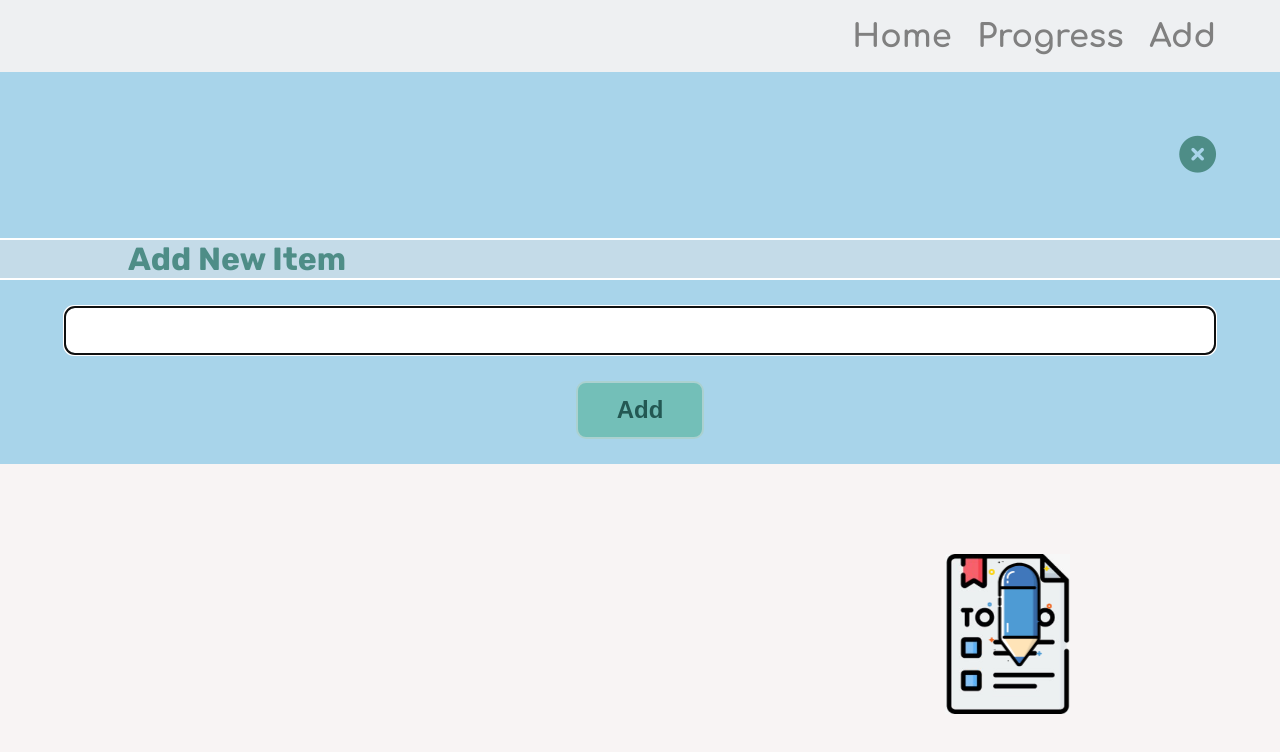
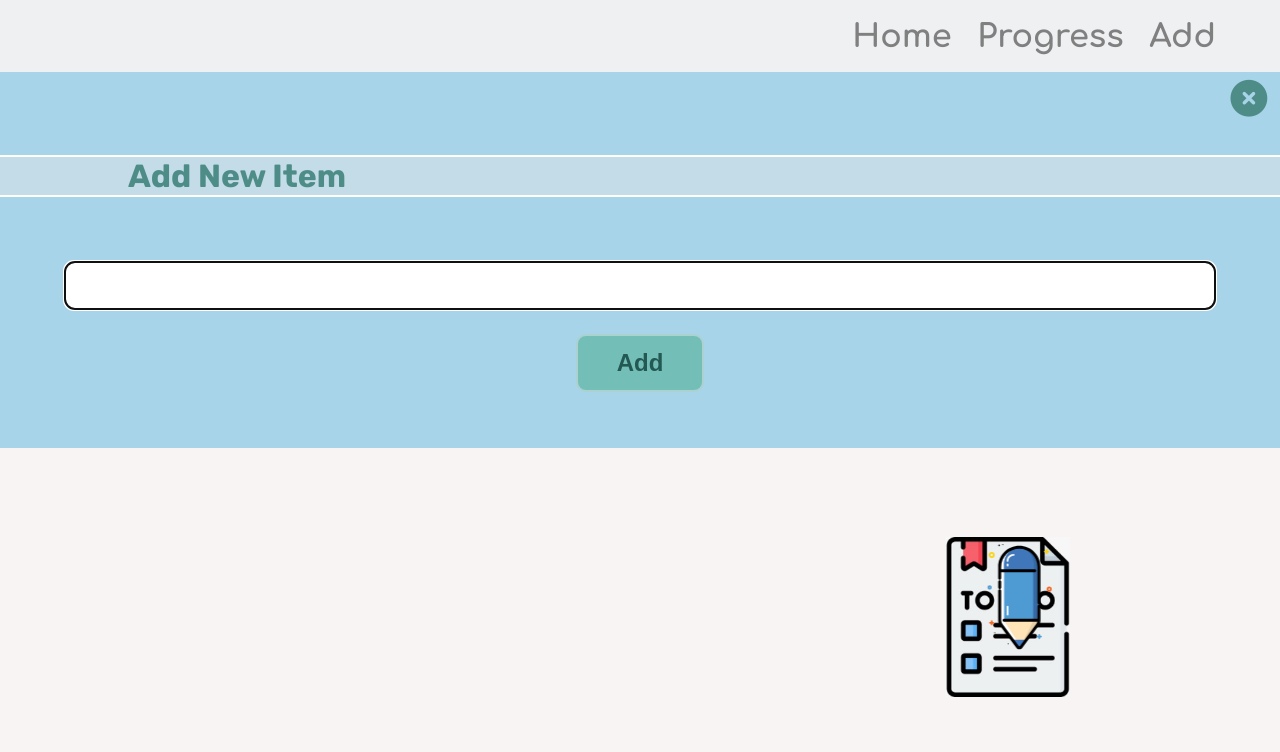
Before and after one commit to smilenayeon/todo-list, a React (Create React App) app: page /add in a window 1280 px wide. Shown: the top 752 px of the page. Built offline with nearby package versions, Linux system fonts and the light colour scheme.

Commit message:
updated add-close-button margin, and new-item-form height

```diff
--- a/src/components/pages/add-todo/Add.css
+++ b/src/components/pages/add-todo/Add.css
@@ -7,10 +7,10 @@
     font-size: 2rem;
     font-weight:600;
     text-align: right;
-    padding: 5% 5% 0 0 ;
     color:#4e8d87;
     cursor: pointer;
     transition:transform 0.5 ease-in-out;
+    margin: 1vh 1vw 0 0;
 }
 .add-close-button:hover{
     color:#376661;
@@ -20,9 +20,10 @@
     display:flex;
     flex-direction: column;
     gap:10%;
-    height:30vh;
+    height:fit-content;
     background-color: #a8d4ea;
     padding-bottom:7vh;
+
 }
 .new-item-label{
     color:#4e8d87;
@@ -43,7 +44,7 @@
     color:#3b7570;
     font-weight:600;
     height:2rem;
-    margin:0 5%;
+    margin:5% 5% 0 5%;
     padding:0.5% 1%;
 }
 
@@ -60,6 +61,7 @@
     color:#235853;
     border:2px solid  rgba(223, 227, 231, 0.525);
     transition: transform 0.3 ease-in-out;
+    margin-top:3vh;
 }
 
 .new-item-add-button:hover{
@@ -90,11 +92,7 @@
       }
     }
 
-@media (min-width:480px) {
-    .new-item-form{
-        height:33vh;
-    }
-}
+
 
 @media (min-width:700px) {
     .new-item-label{
@@ -110,17 +108,14 @@
 }
 
 @media (min-width:790px){
-    .new-item-form{
-        padding-bottom: 8%;
+
     }
     .image-box{
         margin:7%;
     }
-}
+
 @media (min-width:1200px){
-    .new-item-form{
-        padding-bottom: 10%;
-    }
+
     .add-close-button{
         font-size: 2.3rem;
     }
--- a/src/components/pages/home/Home.css
+++ b/src/components/pages/home/Home.css
@@ -20,6 +20,7 @@
     padding:5%;
     margin:0 5%;
     border-radius:10px;
+    min-width: fit-content;
 }
 .item-text{
     color:#3b7570;
@@ -35,8 +36,8 @@
     align-items: center;
     font-size: 1.2rem;
     font-weight: 700;
+}
 
-}
 .item-status >input{
     cursor: pointer;
     height:1.1rem;
```
